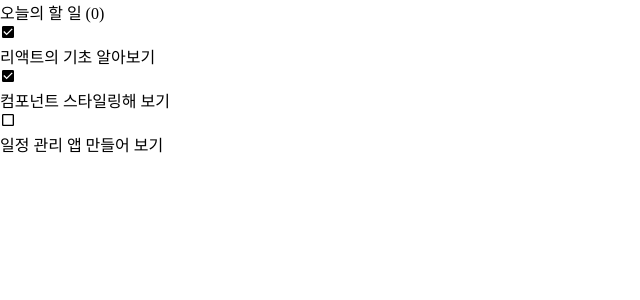
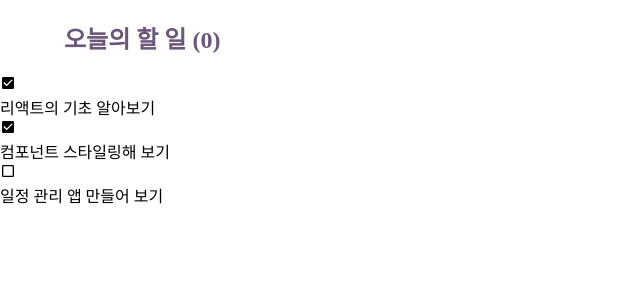
Before and after one commit to wochae/6ew, a React (Create React App) app in the folder blog/: page / in a window 1280 px wide. Shown: the top 300 px of the page, without its empty margins (0-640 px from the left). Built offline with nearby package versions, Linux system fonts and the light colour scheme.

Commit message:
[feat] : title css within Template.js #12

```diff
--- /dev/null
+++ b/blog/src/components/Template.css
@@ -0,0 +1,15 @@
+.Template {
+    padding-top: 20px;
+    max-height: 100vh;
+}
+
+.title {
+    width: 90vw;
+    margin-left: auto;
+    margin-right: auto;
+
+    padding-bottom: 20px;
+    font-size: 1.5rem;
+    font-weight: bold;
+    color: #6c567b;
+}
--- a/blog/src/components/Template.js
+++ b/blog/src/components/Template.js
@@ -1,9 +1,10 @@
 import React from 'react';
+import './Template.css';
 
 const Template = ({ children }) => {
     return (
-        <div>
-            <div>오늘의 할 일 (0)</div>
+        <div className="Template">
+            <div className="title">오늘의 할 일 (0)</div>
             <div>{children}</div>
         </div>
     );
```
